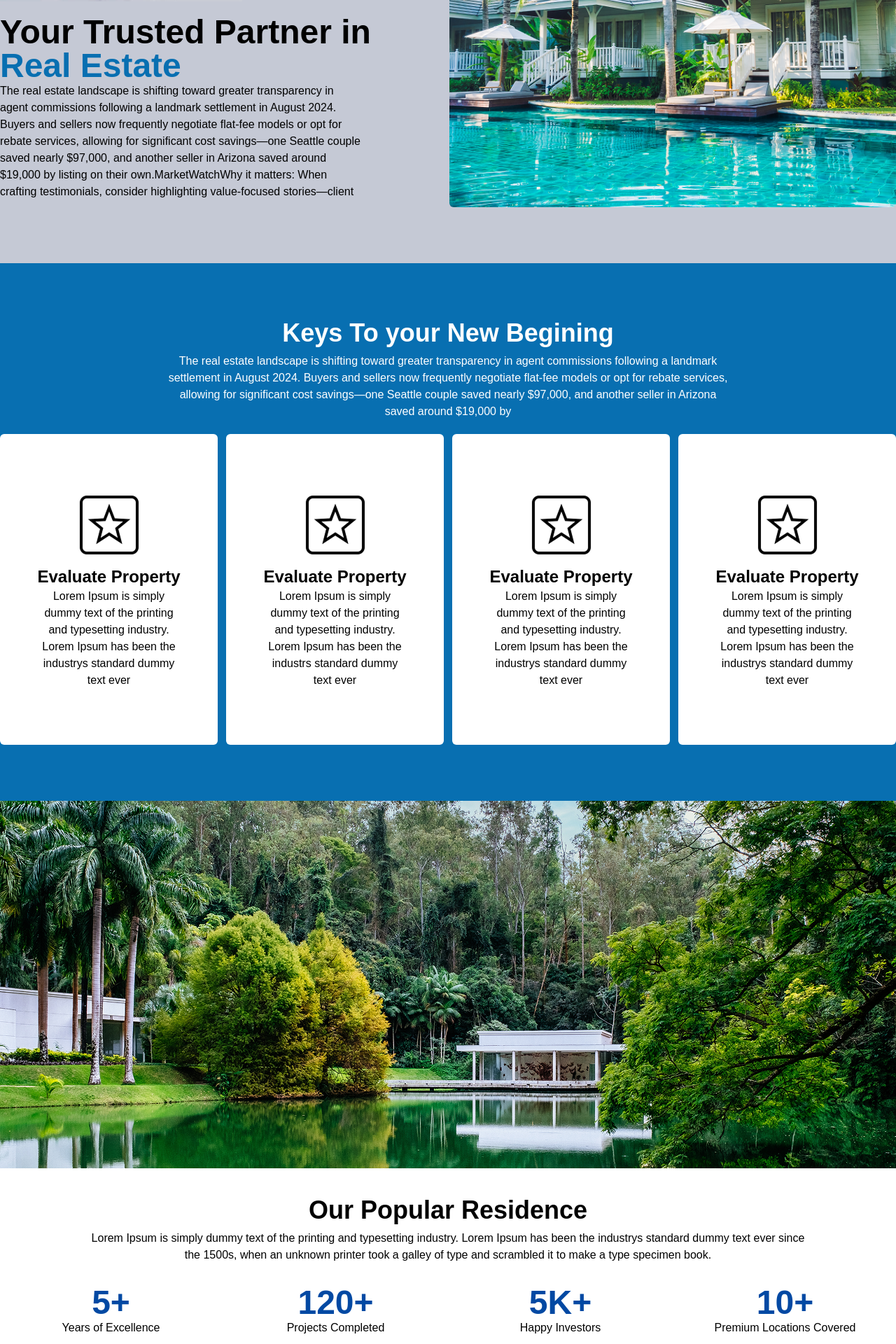
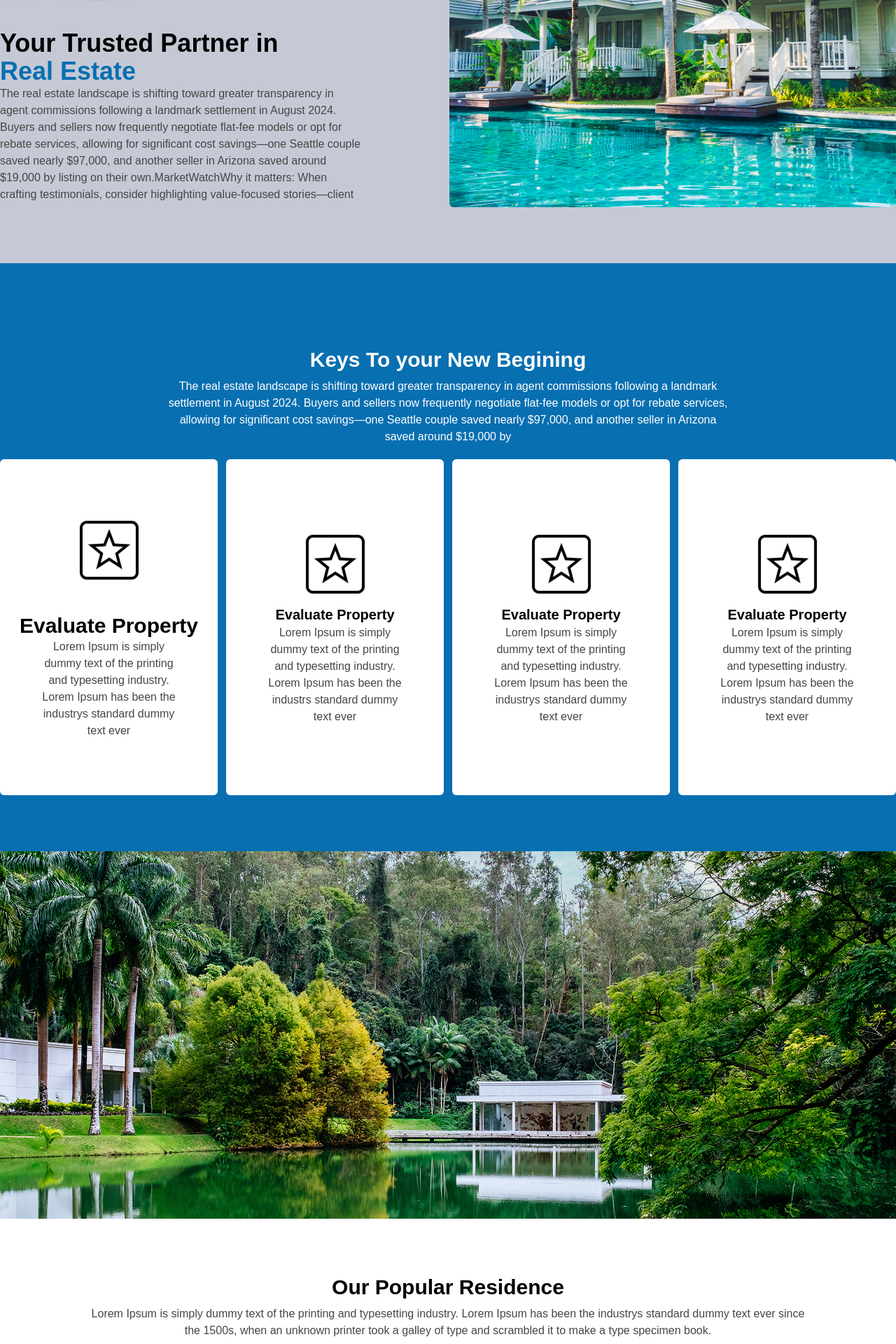
Before and after one commit to Sudharaka200/luminara-life-style.lk, a Next.js app: page /About in a window 1280 px wide. Shown: the part 440-2360 px from the top of the page at 70% size. Built offline with nearby package versions, Linux system fonts and the light colour scheme.

Commit message:
about Responsive updates

```diff
--- a/src/app/About/page.tsx
+++ b/src/app/About/page.tsx
@@ -20,8 +20,8 @@ function Page() {
           <div className='grid grid-cols-1 md:grid-cols-2 gap-1 px-5 py-10 md:py-20 md:px-0'>
             <div className=''>
               <Image src={Logo} alt='dad' className='mt-5' />
-              <h1 className='text-5xl font-bold mt-5'>Your Trusted Partner in  <br /> <span className="text-[#086FB1]">Real Estate</span></h1>
-              <p className='lg:pr-30'>The real estate landscape is shifting toward greater transparency in agent commissions following a landmark settlement in August 2024. Buyers and sellers now frequently negotiate flat-fee models or opt for rebate services, allowing for significant cost savings—one Seattle couple saved nearly $97,000, and another seller in Arizona saved around $19,000 by listing on their own.MarketWatchWhy it matters: When crafting testimonials, consider highlighting value-focused stories—client</p>
+              <h1 className='text-3xl font-bold mt-10 md:text-4xl'>Your Trusted Partner in  <br /> <span className="text-[#086FB1]">Real Estate</span></h1>
+              <p className='lg:pr-30 text-[#464545]'>The real estate landscape is shifting toward greater transparency in agent commissions following a landmark settlement in August 2024. Buyers and sellers now frequently negotiate flat-fee models or opt for rebate services, allowing for significant cost savings—one Seattle couple saved nearly $97,000, and another seller in Arizona saved around $19,000 by listing on their own.MarketWatchWhy it matters: When crafting testimonials, consider highlighting value-focused stories—client</p>
             </div>
             <div>
               <Image src={Section1Img} alt='dad' className='rounded-md mt-2 md:mt-0' />
@@ -34,32 +34,32 @@ function Page() {
       <div className='bg-[#086FB1]'>
         <div className='container mx-auto py-10 md:py-20'>
           <div className='text-center px-5 md:px-0 '>
-            <h1 className='text-4xl text-white font-bold'>Keys To your New Begining</h1>
-            <p className='lg:px-60 text-white py-2'>The real estate landscape is shifting toward greater transparency in agent commissions following a landmark settlement in August 2024. Buyers and sellers now frequently negotiate flat-fee models or opt for rebate services, allowing for significant cost savings—one Seattle couple saved nearly $97,000, and another seller in Arizona saved around $19,000 by</p>
+            <h1 className='text-2xl md:text-3xl font-bold mt-10 text-white '>Keys To your New Begining</h1>
+            <p className='lg:px-60 text-white py-2 '>The real estate landscape is shifting toward greater transparency in agent commissions following a landmark settlement in August 2024. Buyers and sellers now frequently negotiate flat-fee models or opt for rebate services, allowing for significant cost savings—one Seattle couple saved nearly $97,000, and another seller in Arizona saved around $19,000 by</p>
           </div>
-          <div className='grid grid-cols-1 md:grid-cols-2 lg:grid-cols-4 px-20 lg:px-0  gap-3 mt-3'>
+          <div className='grid grid-cols-1 md:grid-cols-2 lg:grid-cols-4 px-10 lg:px-0  gap-3 mt-3'>
             <div className='bg-[#fff] flex flex-col justify-center text-center items-center py-20 rounded-md '>
               <Image src={Icon} alt='icon' />
-              <h1 className='text-2xl font-bold mt-2'>Evaluate Property</h1>
-              <p className='px-15'>Lorem Ipsum is simply dummy text of the printing and typesetting industry. Lorem Ipsum has been the industrys standard dummy text ever </p>
+              <h1 className='text-xl md:text-3xl font-bold mt-10 '>Evaluate Property</h1>
+              <p className='px-15 text-[#464545]'>Lorem Ipsum is simply dummy text of the printing and typesetting industry. Lorem Ipsum has been the industrys standard dummy text ever </p>
             </div>
 
             <div className='bg-[#fff] flex flex-col justify-center text-center items-center py-20 rounded-md'>
               <Image src={Icon} alt='icon' />
-              <h1 className='text-2xl font-bold mt-2'>Evaluate Property</h1>
-              <p className='px-15'>Lorem Ipsum is simply dummy text of the printing and typesetting industry. Lorem Ipsum has been the industrs standard dummy text ever </p>
+              <h1 className='text-xl font-bold mt-2'>Evaluate Property</h1>
+              <p className='px-15 text-[#464545]'>Lorem Ipsum is simply dummy text of the printing and typesetting industry. Lorem Ipsum has been the industrs standard dummy text ever </p>
             </div>
 
             <div className='bg-[#fff] flex flex-col justify-center text-center items-center py-20 rounded-md'>
               <Image src={Icon} alt='icon' />
-              <h1 className='text-2xl font-bold mt-2'>Evaluate Property</h1>
-              <p className='px-15'>Lorem Ipsum is simply dummy text of the printing and typesetting industry. Lorem Ipsum has been the industrys standard dummy text ever </p>
+              <h1 className='text-xl font-bold mt-2'>Evaluate Property</h1>
+              <p className='px-15 text-[#464545]'>Lorem Ipsum is simply dummy text of the printing and typesetting industry. Lorem Ipsum has been the industrys standard dummy text ever </p>
             </div>
 
             <div className='bg-[#fff] flex flex-col justify-center text-center items-center py-20 rounded-md'>
               <Image src={Icon} alt='icon' />
-              <h1 className='text-2xl font-bold mt-2'>Evaluate Property</h1>
-              <p className='px-15'>Lorem Ipsum is simply dummy text of the printing and typesetting industry. Lorem Ipsum has been the industrys standard dummy text ever </p>
+              <h1 className='text-xl font-bold mt-2'>Evaluate Property</h1>
+              <p className='px-15 text-[#464545]'>Lorem Ipsum is simply dummy text of the printing and typesetting industry. Lorem Ipsum has been the industrys standard dummy text ever </p>
             </div>
           </div>
         </div>
@@ -75,28 +75,28 @@ function Page() {
       {/* area 4 */}
       <div className='container mx-auto py-10'>
         <div className='text-center'>
-          <h1 className='text-4xl font-bold'>Our Popular Residence</h1>
-          <p className='lg:px-30 mt-2'>Lorem Ipsum is simply dummy text of the printing and typesetting industry. Lorem Ipsum has been the industrys standard dummy text ever since the 1500s, when an unknown printer took a galley of type and scrambled it to make a type specimen book.</p>
+          <h1 className='text-2xl md:text-3xl font-bold mt-5 md:mt-10'>Our Popular Residence</h1>
+          <p className='lg:px-30 mt-2 px-5 text-[#464545]'>Lorem Ipsum is simply dummy text of the printing and typesetting industry. Lorem Ipsum has been the industrys standard dummy text ever since the 1500s, when an unknown printer took a galley of type and scrambled it to make a type specimen book.</p>
         </div>
         <div>
           <div className='grid grid-cols-1 md:grid-cols-2 lg:grid-cols-4 gap-1 mt-3 text-center'>
             <div>
               <h1 className='text-5xl font-bold text-[#0249A3] mt-5'>5+</h1>
-              <p className=''>Years of Excellence</p>
+              <p className='text-[#464545]'>Years of Excellence</p>
             </div>
             <div>
               <h1 className='text-5xl font-bold text-[#0249A3] mt-5'>120+</h1>
-              <p className=''>Projects Completed</p>
+              <p className='text-[#464545]'>Projects Completed</p>
             </div>
             <div>
 
               {/* section 2 */}
               <h1 className='text-5xl font-bold text-[#0249A3] mt-5'>5K+</h1>
-              <p className=''>Happy Investors</p>
+              <p className='text-[#464545]'>Happy Investors</p>
             </div>
             <div>
               <h1 className='text-5xl font-bold text-[#0249A3] mt-5'>10+</h1>
-              <p className=''>Premium Locations Covered</p>
+              <p className='text-[#464545]'>Premium Locations Covered</p>
             </div>
           </div>
         </div>
@@ -106,35 +106,35 @@ function Page() {
       {/* area 5 */}
       <div className='container mx-auto py-10'>
         <div className='text-center'>
-          <h1 className='text-4xl font-bold'>Our Trusted Partners</h1>
+          <h1 className='text-2xl md:text-3xl font-bold mt-5 md:mt-10'>Our Trusted Partners</h1>
         </div>
 
         <div className='grid grid-cols-1 sm:grid-cols-3 gap-1 mt-5 text-center justify-center '>
           <div>
             <Image src={Certificate1} alt='certificate1' className='mx-auto' />
-            <p className='lg:px-20'>Lorem Ipsum is simply dummy text of the printing and typesetting industry. Lorem Ipsum has been the industry</p>
+            <p className='lg:px-20 px-10 text-[#464545]'>Lorem Ipsum is simply dummy text of the printing and typesetting industry. Lorem Ipsum has been the industry</p>
           </div>
 
           <div>
             <Image src={Certificate2} alt='certificate1' className='mx-auto' />
-            <p className='lg:px-20'>Lorem Ipsum is simply dummy text of the printing and typesetting industry. Lorem Ipsum has been the industry</p>
+            <p className='lg:px-20 px-10 text-[#464545]'>Lorem Ipsum is simply dummy text of the printing and typesetting industry. Lorem Ipsum has been the industry</p>
           </div>
 
           <div>
             <Image src={Certificate3} alt='certificate1' className='mx-auto' />
-            <p className='lg:px-20'>Lorem Ipsum is simply dummy text of the printing and typesetting industry. Lorem Ipsum has been the industry</p>
+            <p className='lg:px-20 px-10 text-[#464545]'>Lorem Ipsum is simply dummy text of the printing and typesetting industry. Lorem Ipsum has been the industry</p>
           </div>
         </div>
       </div>
       {/* area 5 */}
 
       {/* area 6 */}
-      <div className='container mx-auto py-20'>
+      <div className='container mx-auto py-20 p-4'>
         <div>
-          <h1 className='text-4xl font-bold'>The Faces Behind Our Success</h1>
+          <h1 className='text-2xl md:text-3xl font-bold mt-5 md:mt-10'>The Faces Behind Our Success</h1>
           <div className='grid grid-cols-1 sm:grid-cols-2 gap-10'>
             <div>
-              <Image src={CEOImg} alt='CEO' className='object-cover w-full'/>
+              <Image src={CEOImg} alt='CEO' className='object-cover w-full mt-3 rounded-md'/>
             </div>
             <div>
               <div className='flex gap-1'>
@@ -149,9 +149,9 @@ function Page() {
           </div>
         </div>
 
-        <div className='grid grid-cols-1 sm:grid-cols-4 gap-5 mt-5'>
-          <div>
-            <Image src={ManagerImg} alt='Manager' className='object-cover w-full'/>
+        <div className='grid grid-cols-1 sm:grid-cols-4 gap-5 mt-5 md:mt-10'>
+          <div className=''>
+            <Image src={ManagerImg} alt='Manager' className='object-cover w-full mt-3'/>
             <div className='flex gap-1 mt-3'>
               <Image src={LinkedinLogo} alt='linkedin' className=''/>
               <h1 className='text-2xl font-bold mt-2'>CEO</h1>
```
